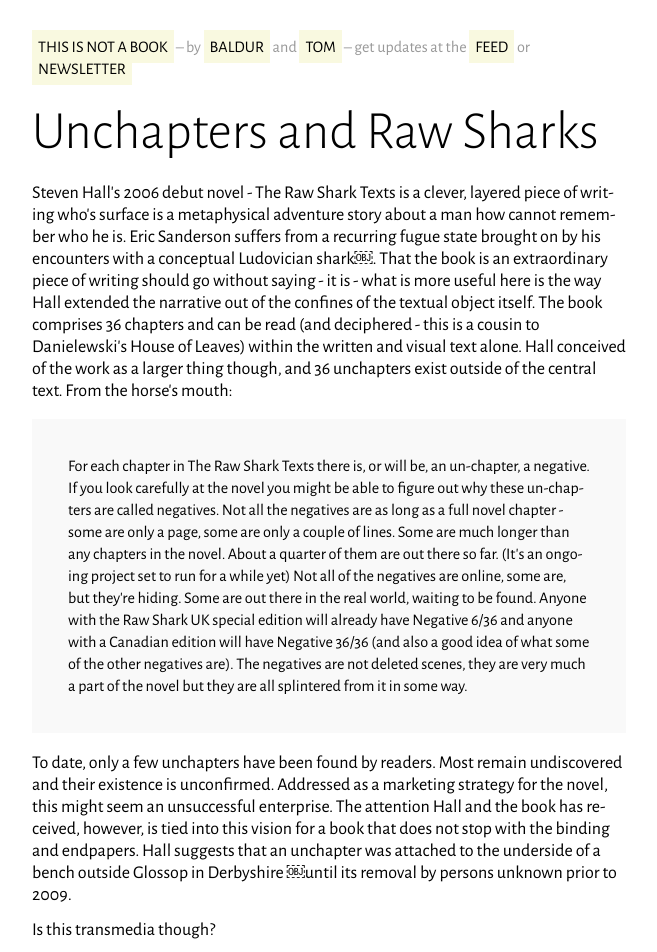
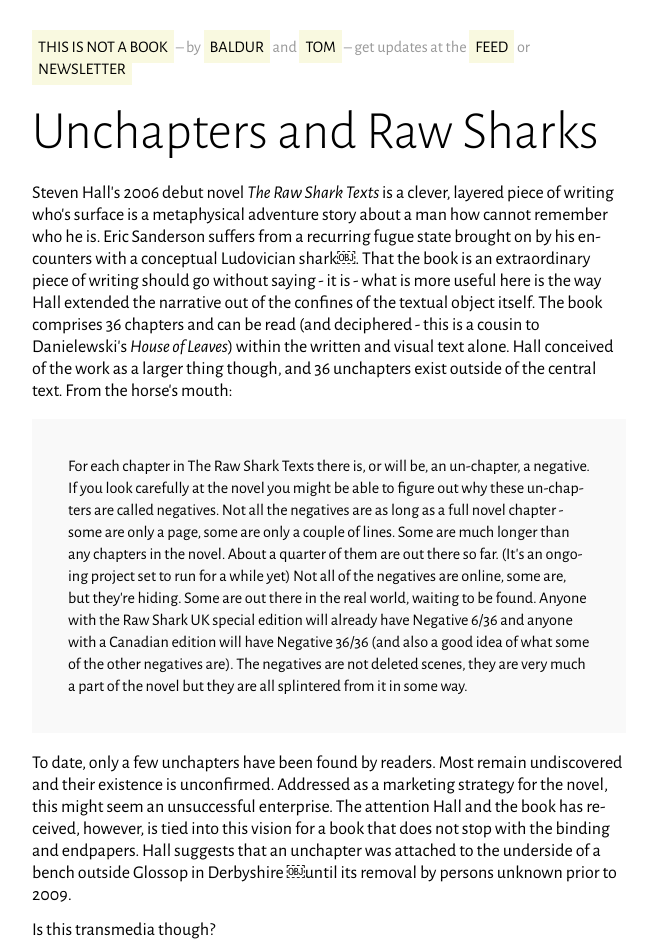
Before and after one commit to baldurbjarnason/this-is-not-a-book, a Jekyll site: the page built from Transmedia/Unchapters.md, in a window 1280 px wide. Shown: the top 952 px of the page, without its empty margins (311-968 px from the left). Built offline with Jekyll 4.4.1, drawn with Linux system fonts in a browser that asks for light colours; comment, search, counter and statistics services are not loaded.

```diff
--- a/Transmedia/Unchapters.md
+++ b/Transmedia/Unchapters.md
@@ -4,7 +4,7 @@ date: "2015-07-25 13:46:27"
 category: Transmedia
 ---
 
-Steven Hall’s 2006 debut novel - The Raw Shark Texts is a clever,
+Steven Hall’s 2006 debut novel *The Raw Shark Texts* is a clever,
 layered piece of writing who’s surface is a metaphysical adventure story
 about a man how cannot remember who he is. Eric Sanderson suffers from a
 recurring fugue state brought on by his encounters with a conceptual
@@ -12,7 +12,7 @@ Ludovician shark￼. That the book is an extraordinary piece of writing
 should go without saying - it is - what is more useful here is the way
 Hall extended the narrative out of the confines of the textual object
 itself. The book comprises 36 chapters and can be read (and deciphered -
-this is a cousin to Danielewski’s House of Leaves) within the written
+this is a cousin to Danielewski’s *House of Leaves*) within the written
 and visual text alone. Hall conceived of the work as a larger thing
 though, and 36 unchapters exist outside of the central text. From the
 horse’s mouth:
```
Also changed, not shown: other parts of Transmedia/Unchapters.md (+2 -0 lines).
